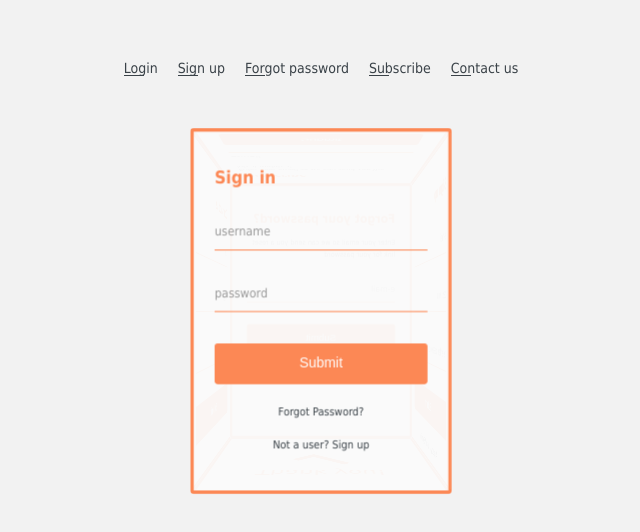
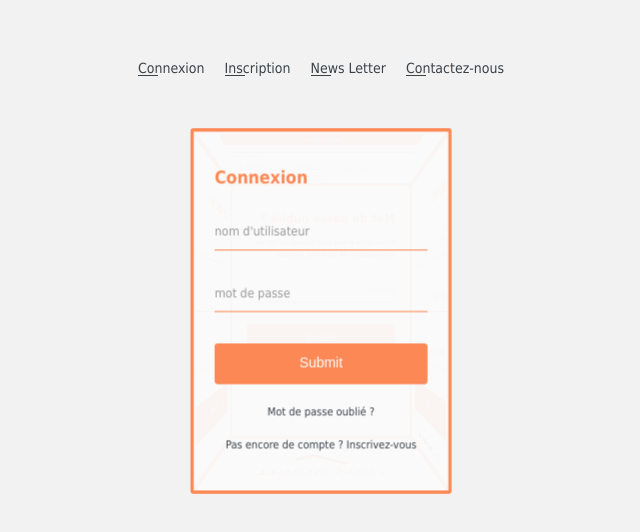
Before and after one commit to crichardd/extia, a React (Create React App) app: page / in a window 1280 px wide. Shown: the top 532 px of the page, without its empty margins (319-959 px from the left). Built offline with nearby package versions, Linux system fonts and the light colour scheme.

Commit message:
page d_accueil operationnelle

```diff
--- a/src/App.tsx
+++ b/src/App.tsx
@@ -1,8 +1,49 @@
 import React from 'react';
-import logo from './logo.svg';
 import "./css/Login.css";
 import "./Login.js"
-import { showSignup, showLogin, showForgotPassword, showSubscribe, showContactUs } from "./Login";
+//import { showLogin, showForgotPassword, showSubscribe, showContactUs } from "./Login";
+
+function showSignin() {
+  let prism = document.querySelector(".rec-prism") as HTMLElement;
+  if (prism) {
+    prism.style.transform = "translateZ(-100px)";
+  }
+}
+
+function showSignup() {
+  let prism = document.querySelector(".rec-prism") as HTMLElement;
+  if (prism) {
+    prism.style.transform = "translateZ(-100px) rotateY( -90deg)";
+  }
+}
+
+function showForgotPassword() {
+  let prism = document.querySelector(".rec-prism") as HTMLElement;
+  if (prism) {
+    prism.style.transform = "translateZ(-100px) rotateY( -180deg)";
+  }
+}
+
+function showSubscribe() {
+  let prism = document.querySelector(".rec-prism") as HTMLElement;
+  if (prism) {
+    prism.style.transform = "translateZ(-100px) rotateX( -90deg)";
+  }
+}
+
+function showContactUs() {
+  let prism = document.querySelector(".rec-prism") as HTMLElement;
+  if (prism) {
+    prism.style.transform = "translateZ(-100px) rotateY( 90deg)";
+  }
+}
+
+function showThankYou() {
+  let prism = document.querySelector(".rec-prism") as HTMLElement;
+  if (prism) {
+    prism.style.transform = "translateZ(-100px) rotateX( 90deg)";
+  }
+}
 
 function App() {
   return (
@@ -11,105 +52,104 @@ function App() {
       </header>
       <body>
         <ul className="nav">
-          <li onClick={showLogin}>Login</li>
-          <li onClick={showSignup}>Sign up</li>
-          <li onClick={showForgotPassword}>Forgot password</li>
-          <li onClick={showSubscribe}>Subscribe</li>
-          <li onClick={showContactUs}>Contact us</li>
+          <li onClick={showSignin}>Connexion</li>
+          <li onClick={showSignup}>Inscription</li>
+          <li onClick={showSubscribe}>News Letter</li>
+          <li onClick={showContactUs}>Contactez-nous</li>
         </ul>
         <div className="wrapper">
           <div className="rec-prism">
             <div className="face face-top">
               <div className="content">
-                <h2>Subscribe</h2>
-                <small>Enter your email so we can send you the latest updates!</small>
-                <form onSubmit={() => console.log("Enter mail")}>
+              <h2>News Letter</h2>
+              <small>Entrez votre e-mail pour recevoir les dernières mises à jour !</small>
+              <form onSubmit={(event) => event.preventDefault()}>
                 <div className="field-wrapper">
-                    <input type="text" name="email" placeholder="email"/>
+                  <input type="text" name="email" placeholder="e-mail"/>
                   <label>e-mail</label>
                 </div>
                 <div className="field-wrapper">
-                    <input type="submit" onClick={() => console.log("Enter mail")}/>
+                  <input type="submit" onClick={showThankYou}/>
                 </div>
                 </form>
               </div>
             </div>
             <div className="face face-front">
               <div className="content">
-                <h2>Sign in</h2>
-                <form onSubmit={() => console.log("Enter mail")}>
+                <h2>Connexion</h2>
+                <form onSubmit={(event) => event.preventDefault()}>
                   <div className="field-wrapper">
-                    <input type="text" name="username" placeholder="username"/>
-                    <label>username</label>
+                    <input type="text" name="username" placeholder="nom d'utilisateur"/>
+                    <label>nom d'utilisateur</label>
                   </div>
                   <div className="field-wrapper">
-                    <input type="password" name="password" placeholder="password" autoComplete="new-password"/>
-                    <label>password</label>
+                    <input type="password" name="password" placeholder="mot de passe" autoComplete="new-password"/>
+                    <label>mot de passe</label>
                   </div>
                   <div className="field-wrapper">
-                    <input type="submit" onClick={() => console.log("Enter mail")}/>
+                    <input type="submit" onClick={showThankYou}/>
                   </div>
-                  <span className="psw" onClick={() => console.log("Enter mail")}>Forgot Password? </span>
-                  <span className="signup" onClick={() => console.log("Enter mail")}>Not a user? Sign up</span>
+                  <span className="psw" onClick={showForgotPassword}>Mot de passe oublié ? </span>
+                  <span className="signup" onClick={showSignup}>Pas encore de compte ? Inscrivez-vous</span>
                 </form>
               </div>
             </div>
             <div className="face face-back">
               <div className="content">
-                <h2>Forgot your password?</h2>
-                <small>Enter your email so we can send you a reset link for your password</small>
-                <form onSubmit={() => console.log("Enter mail")}>
+                <h2>Mot de passe oublié ?</h2>
+                <small>Entrez votre e-mail pour recevoir un lien de réinitialisation de votre mot de passe</small>
+                <form onSubmit={(event) => event.preventDefault()}>
                   <div className="field-wrapper">
-                    <input type="text" name="email" placeholder="email"/>
+                    <input type="text" name="email" placeholder="e-mail"/>
                     <label>e-mail</label>
                   </div>
                   <div className="field-wrapper">
-                    <input type="submit" onClick={() => console.log("Enter mail")}/>
+                    <input type="submit" onClick={showThankYou}/>
                   </div>
               </form>
               </div>
             </div>
             <div className="face face-right">
               <div className="content">
-                <h2>Sign up</h2>
-                <form onSubmit={() => console.log("Enter mail")}>
+                <h2>Inscription</h2>
+                <form onSubmit={(event) => event.preventDefault()}>
                   <div className="field-wrapper">
                     <input type="text" name="email" placeholder="email"/>
-                    <label>e-mail</label>
+                    <label>E-mail</label>
                   </div>
                   <div className="field-wrapper">
                     <input type="password" name="password" placeholder="password" autoComplete="new-password"/>
-                    <label>password</label>
+                    <label>Mot de passe</label>
                   </div>
                   <div className="field-wrapper">
                     <input type="password" name="password2" placeholder="password" autoComplete="new-password"/>
-                    <label>re-enter password</label>
+                    <label>Entrer à nouveau votre mot de passe</label>
                   </div>
                   <div className="field-wrapper">
-                    <input type="submit" onClick={() => console.log("Enter mail")}/>
+                    <input type="submit" onClick={showThankYou}/>
                   </div>
-                  <span className="singin" onClick={() => console.log("Enter mail")}>Already a user? Sign in</span>
+                  <span className="singin" onClick={showSignin}>Déjà utilisateur ? Connexion</span>
                 </form>
               </div>
             </div>
             <div className="face face-left">
               <div className="content">
-                <h2>Contact us</h2>
-                <form onSubmit={() => console.log("Enter mail")}>
+                <h2>Contactez-nous</h2>
+                <form onSubmit={(event) => event.preventDefault()}>
                   <div className="field-wrapper">
                     <input type="text" name="name" placeholder="name"/>
-                    <label>Name</label>
+                    <label>Nom</label>
                   </div>
                   <div className="field-wrapper">
                     <input type="text" name="email" placeholder="email"/>
-                    <label>e-mail</label>
+                    <label>E-mail</label>
                   </div>
                   <div className="field-wrapper">
                     <textarea placeholder="your message"></textarea>
-                    <label>your message</label>
+                    <label>Votre message</label>
                   </div>
                   <div className="field-wrapper">
-                    <input type="submit" onClick={() => console.log("Enter mail")}/>
+                    <input type="submit" onClick={showThankYou}/>
                   </div>
                 </form>
               </div>
```
Lines whose indentation alone changed are shown as unchanged.
